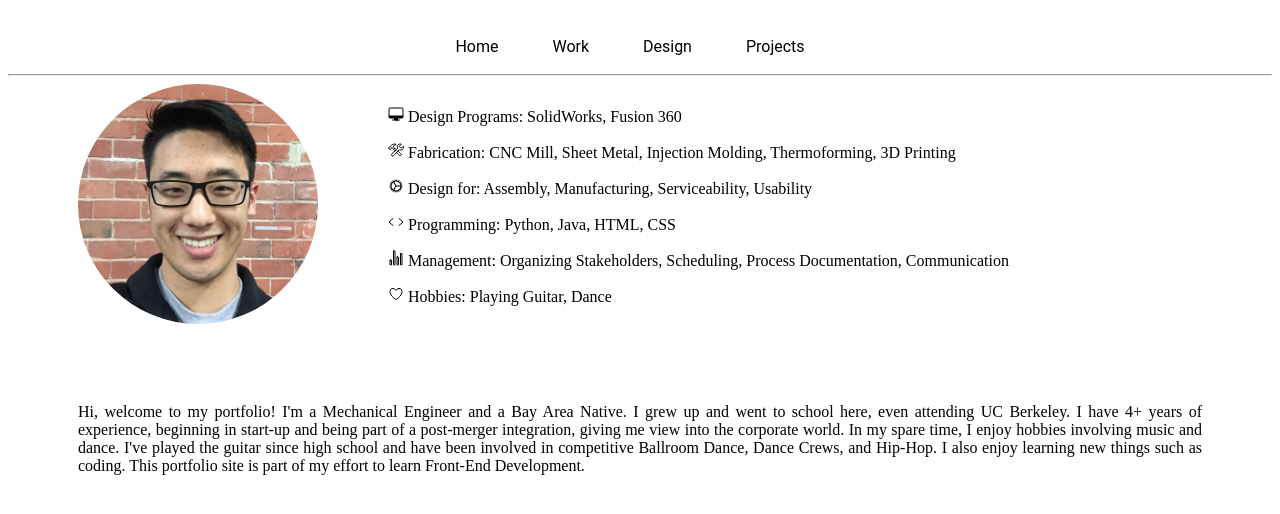
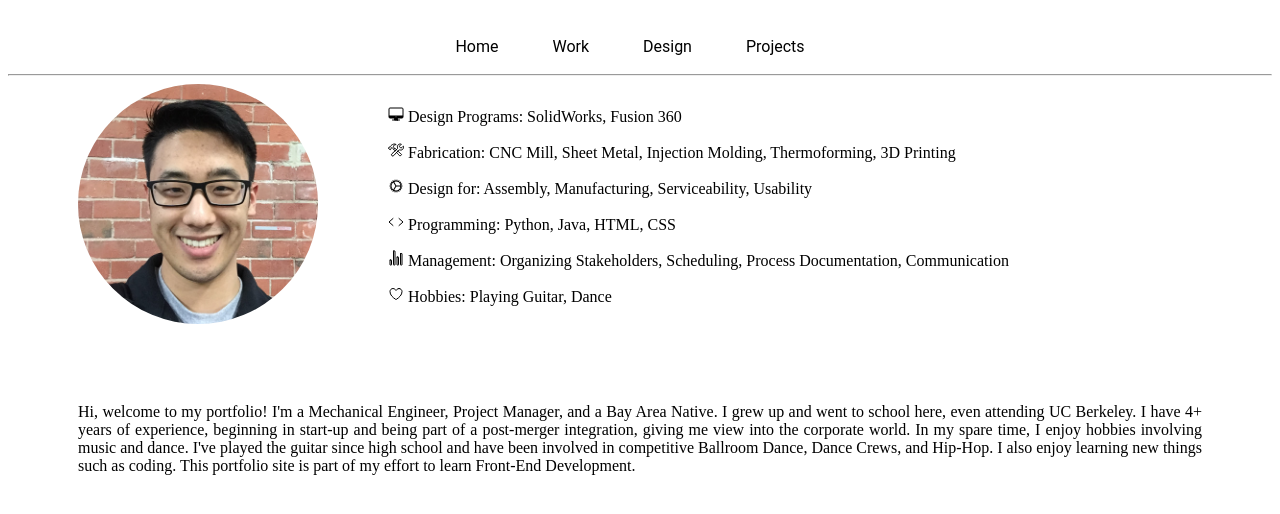
Before and after one commit to bnishida/bnishida.github.io, a plain HTML site: page index.html in a window 1280 px wide. Shown: the part 102-616 px from the top of the page. Drawn offline with nearby package versions, Linux system fonts and the light colour scheme.

Commit message:
updated index

```diff
--- a/index.html
+++ b/index.html
@@ -63,5 +63,5 @@
 </div>
 
 <div class="biography">
-	Hi, welcome to my portfolio! I'm a Mechanical Engineer and a Bay Area Native. I grew up and went to school here, even attending UC Berkeley. I have 4+ years of experience, beginning in start-up and being part of a post-merger integration, giving me view into the corporate world. In my spare time, I enjoy hobbies involving music and dance. I've played the guitar since high school and have been involved in competitive Ballroom Dance, Dance Crews, and Hip-Hop. I also enjoy learning new things such as coding. This portfolio site is part of my effort to learn Front-End Development.
+	Hi, welcome to my portfolio! I'm a Mechanical Engineer, Project Manager, and a Bay Area Native. I grew up and went to school here, even attending UC Berkeley. I have 4+ years of experience, beginning in start-up and being part of a post-merger integration, giving me view into the corporate world. In my spare time, I enjoy hobbies involving music and dance. I've played the guitar since high school and have been involved in competitive Ballroom Dance, Dance Crews, and Hip-Hop. I also enjoy learning new things such as coding. This portfolio site is part of my effort to learn Front-End Development.
 </div>
```
